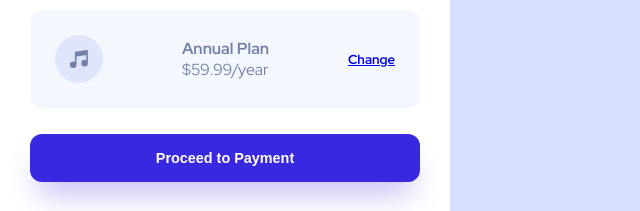
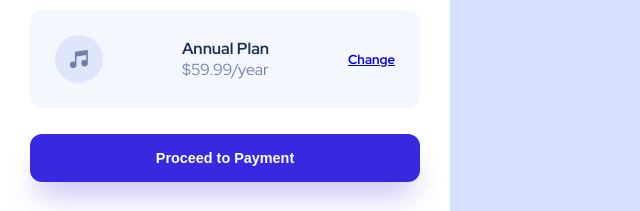
Before and after one commit to ssawalwade9/order-summary-component, a plain HTML site: page index.html in a window 1280 px wide. Shown: the part 377-588 px from the top of the page, 0-640 px from the left. Drawn offline with Linux system fonts and the light colour scheme.

Commit message:
annual plan color

```diff
--- a/style.css
+++ b/style.css
@@ -89,3 +89,6 @@
     opacity: 0.8;
     text-decoration: none;
 }
+.plan-container strong{
+    color: var(--Dark-blue);
+}
```
